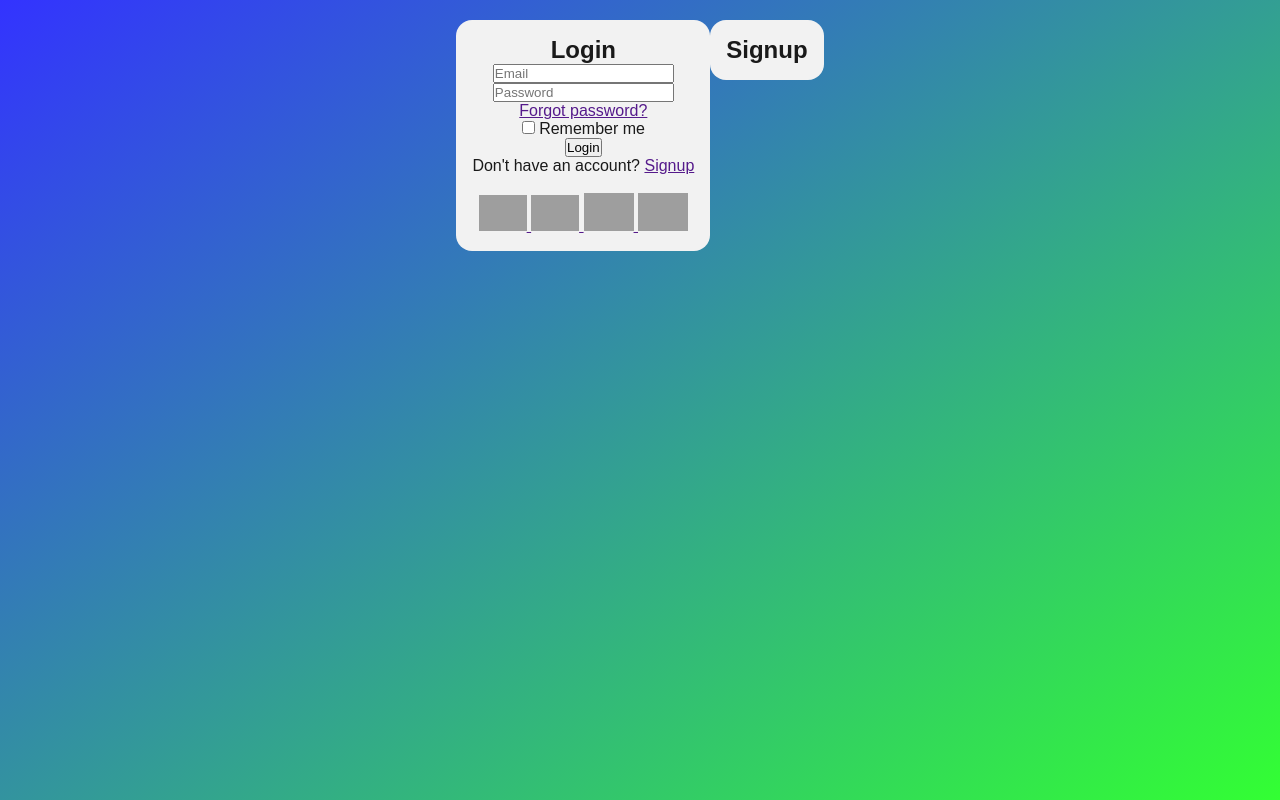
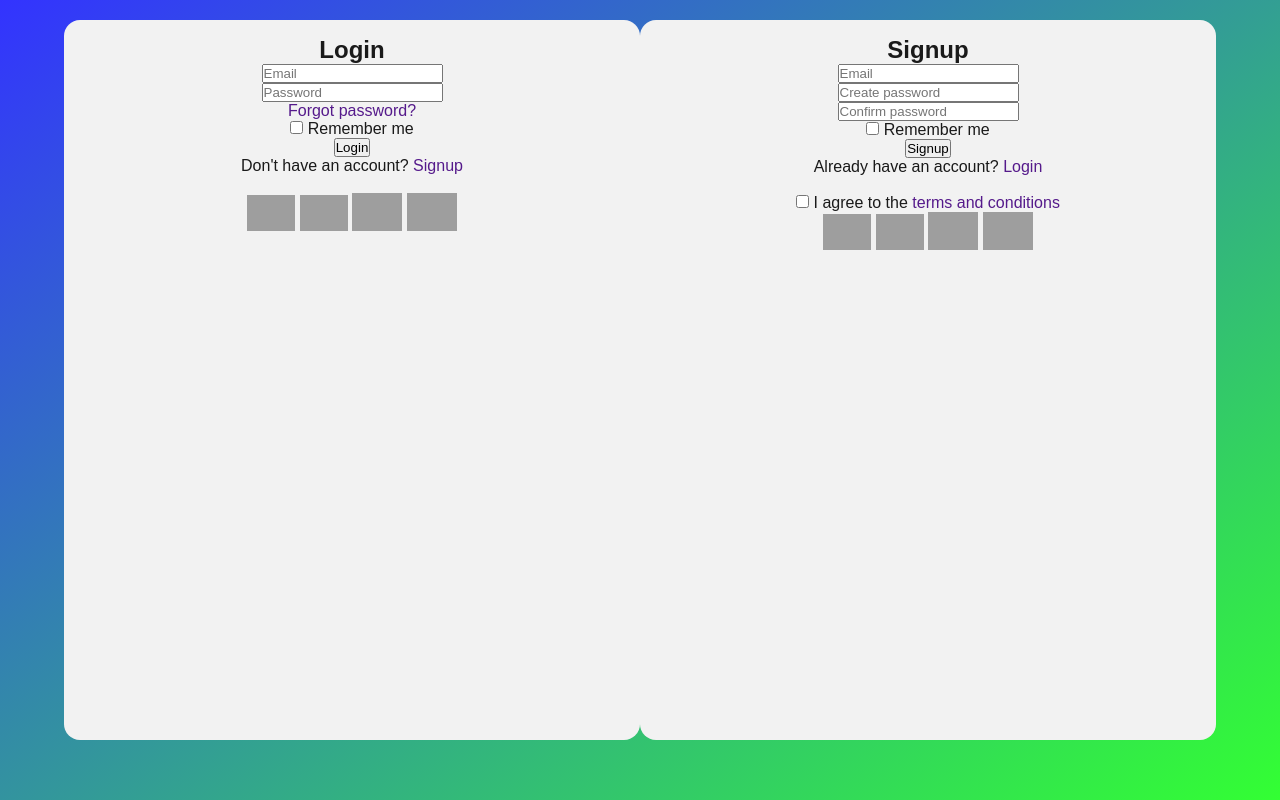
Before and after one commit to Ay-dotcode/Login---Signup, a plain HTML site: page index.html in a window 1280 px wide. Drawn offline with Linux system fonts and the light colour scheme; grey boxes are pictures that could not be loaded.

Commit message:
Finished html for signup page

```diff
--- a/index.html
+++ b/index.html
@@ -4,7 +4,7 @@
 <head>
     <meta charset="UTF-8">
     <meta name="viewport" content="width=device-width, initial-scale=1.0">
-    <title>Login - Signup</title>
+    <title>Login - Signup Page</title>
     <link rel="stylesheet" href="style.css">
     <script src="script.js" defer></script>
 </head>
@@ -32,12 +32,41 @@
             <a href="">
                 <img width="50" src="https://img.icons8.com/ios/50/twitterx--v2.png" alt="twitterx" />
             </a>
-
         </form>
     </section>
     <section id="signup">
         <h1>Signup</h1>
+        <form>
+            <input type="email" name="email" id="email" placeholder="Email"><br>
+            <input type="password" name="password" id="password" placeholder="Create password"><br>
+            <input type="password" name="password" id="password" placeholder="Confirm password"><br>
+            <input type="checkbox" name="remember" id="remember">
+            <label for="remember">Remember me</label><br>
+            <button type="submit">Signup</button><br>
+            Already have an account? <a href="">Login</a><br><br>
+            <input type="checkbox" name="terms" id="terms">
+            <label for="terms">I agree to the</label>
+            <a href="">terms and conditions</a><br>
+            <a href="">
+                <img width="48" src="https://img.icons8.com/fluency/48/google-logo.png" alt="google-logo" />
+            </a>
+            <a href="">
+                <img width="48" src="https://img.icons8.com/fluency/48/facebook-new.png" alt="facebook" />
+            </a>
+            <a href="">
+                <img width="50" src="https://img.icons8.com/ios-filled/50/mac-os.png" alt="mac-os" />
+            </a>
+            <a href="">
+                <img width="50" src="https://img.icons8.com/ios/50/twitterx--v2.png" alt="twitterx" />
+            </a>
+        </form>
     </section>
+    <!-- <footer>
+        <p>
+            Coded by
+            <a href="">Ay-dotecode</a>
+        </p>
+    </footer> -->
 </body>
 
 </html>
--- a/style.css
+++ b/style.css
@@ -16,11 +16,25 @@ body {
 }
 
 section {
-    display: block;
-    height: fit-content;
+    height: 90vh;
+    width: 45%;
     color: hsl(0, 0%, 10%);
     background-color: hsl(0, 0%, 95%);
     padding: 16px;
     border-radius: 16px;
     text-align: center;
 }
+
+section a {
+    text-decoration: none;
+}
+
+#login {
+    position: absolute;
+    right: 50%;
+}
+
+#signup {
+    position: absolute;
+    left: 50%;
+}
```
